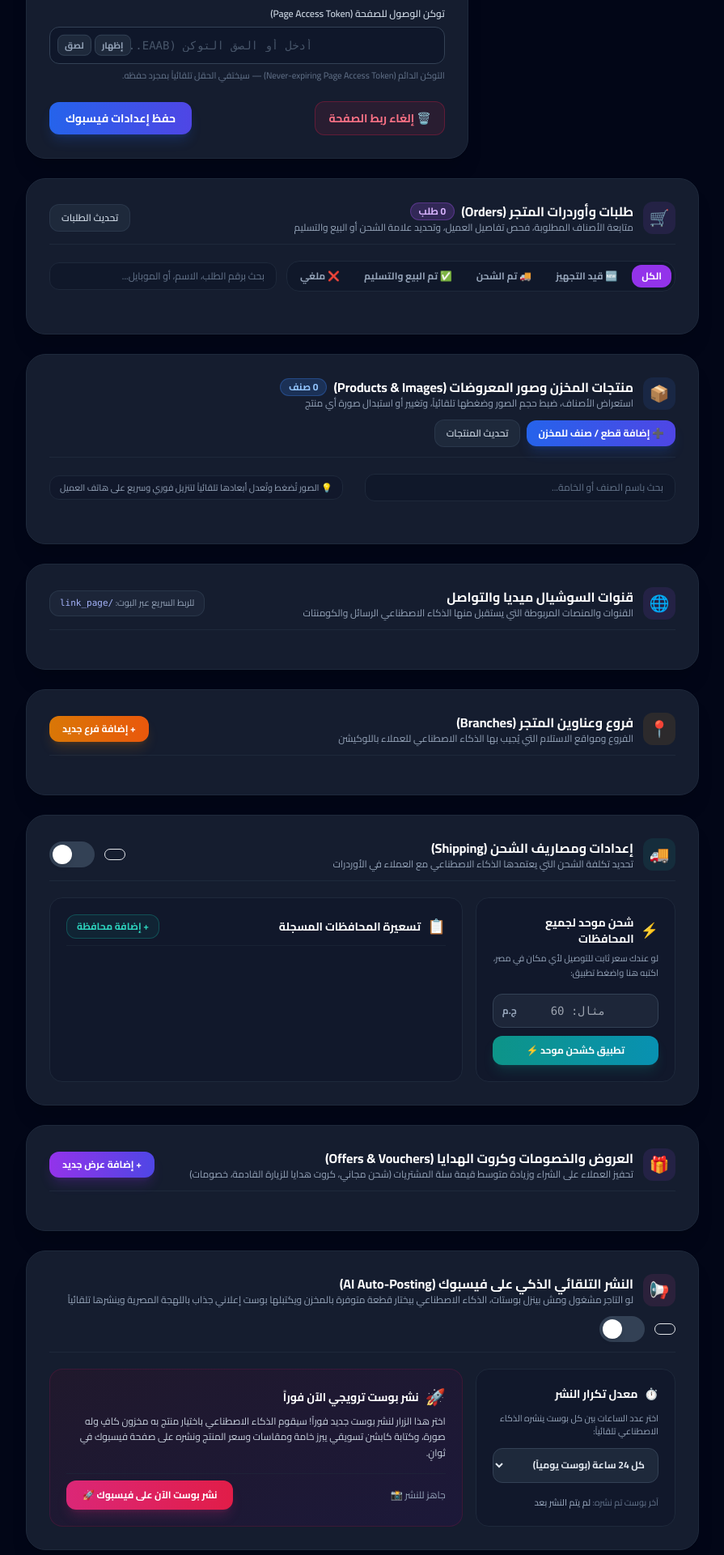
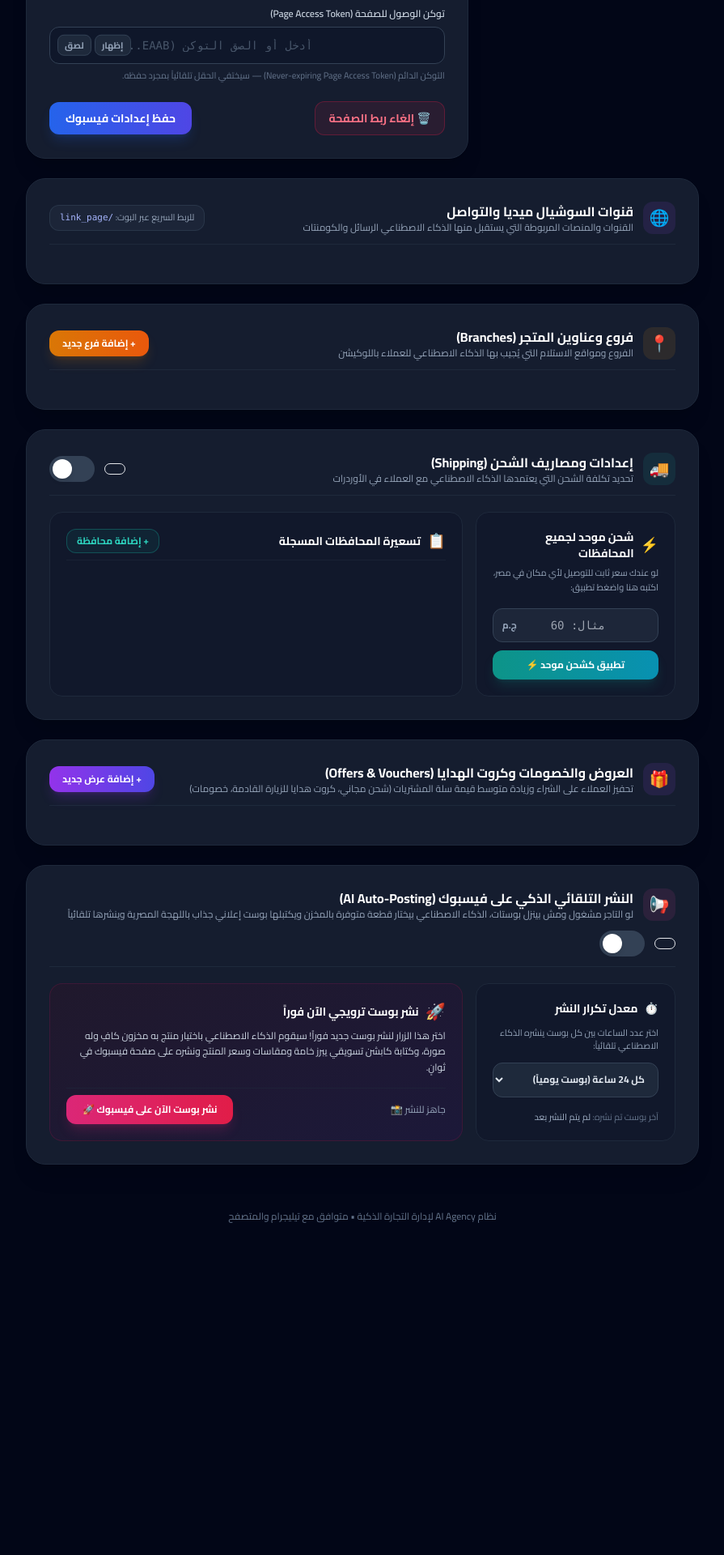
Before and after one commit to escanor-A/ai-agency, a FastAPI app: page /dashboard in a window 1280 px wide. Shown: the part 1099-3019 px from the top of the page at 81% size, without its empty margins (192-1087 px from the left). After the commit the page ends 2609 px from the top, so only its background shows below. Run offline with FastAPI, Linux system fonts and the light colour scheme; data that the repository does not hold is empty; some libraries are stand-ins or nearby versions.

Commit message:
UI: Convert orders and products into sleek popups triggered from stat cards to remove vertical scrollbar

```diff
--- a/templates/dashboard.html
+++ b/templates/dashboard.html
@@ -222,7 +222,7 @@
 
   <!-- Add Stock / New Product Modal (تحديث المخزون وإضافة قطع جديدة) -->
   <div id="addStockModal"
-    class="fixed inset-0 z-40 bg-slate-950/80 backdrop-blur-md flex items-center justify-center p-4 hidden">
+    class="fixed inset-0 z-50 bg-slate-950/80 backdrop-blur-md flex items-center justify-center p-4 hidden">
     <div
       class="glass-card bg-slate-900 border border-slate-800 rounded-3xl p-6 sm:p-7 max-w-lg w-full shadow-2xl text-right max-h-[90vh] overflow-y-auto space-y-4">
       <div class="flex items-center justify-between pb-3 border-b border-slate-800">
@@ -638,7 +784,7 @@
       </div>
 
       <!-- Card 3: Products -->
-      <div onclick="scrollToSection('productsSection')"
+      <div onclick="openProductsModal()"
         class="glass-card rounded-2xl p-4 sm:p-5 flex flex-col justify-between border-slate-800/80 hover:border-blue-500/50 hover:bg-slate-800/40 transition cursor-pointer group shadow-lg">
         <div class="flex items-center justify-between mb-2">
           <span class="text-xs font-semibold text-slate-400 group-hover:text-blue-400 transition">المنتجات
@@ -655,7 +801,7 @@
       </div>
 
       <!-- Card 4: Orders -->
-      <div onclick="scrollToSection('ordersSection')"
+      <div onclick="openOrdersModal()"
         class="glass-card rounded-2xl p-4 sm:p-5 flex flex-col justify-between border-slate-800/80 hover:border-purple-500/50 hover:bg-slate-800/40 transition cursor-pointer group shadow-lg shadow-purple-950/20 ring-1 ring-purple-500/20">
         <div class="flex items-center justify-between mb-2">
           <span class="text-xs font-semibold text-slate-400 group-hover:text-purple-400 transition">إجمالي
@@ -909,120 +1055,6 @@
 
       </div>
 
-    </div>
-
-    <!-- Section: Store Orders Management (متابعة وإدارة الطلبات) -->
-    <div id="ordersSection"
-      class="glass-card rounded-3xl p-5 sm:p-7 border-slate-800 shadow-xl space-y-5 scroll-mt-6 transition-all duration-300">
-      <div class="flex flex-wrap items-center justify-between gap-3 pb-3 border-b border-slate-800">
-        <div class="flex items-center gap-3">
-          <div class="w-10 h-10 rounded-xl bg-purple-500/10 text-purple-400 flex items-center justify-center text-xl">
-            🛒
-          </div>
-          <div>
-            <div class="flex items-center gap-2">
-              <h3 class="text-base font-bold text-white">طلبات وأوردرات المتجر (Orders)</h3>
-              <span id="ordersCountBadge"
-                class="px-2.5 py-0.5 rounded-full text-xs font-bold bg-purple-500/20 text-purple-300 border border-purple-500/30">0
-                طلب</span>
-            </div>
-            <p class="text-xs text-slate-400">متابعة الأصناف المطلوبة، فحص تفاصيل العميل، وتحديد علامة الشحن أو البيع
-              والتسليم</p>
-          </div>
-        </div>
-
-        <div class="flex items-center gap-2">
-          <button type="button" onclick="loadOrdersData()"
-            class="px-3.5 py-2 rounded-xl bg-slate-800 hover:bg-slate-700 text-slate-300 text-xs font-semibold flex items-center gap-1.5 border border-slate-700/60 transition">
-            <span id="ordersRefreshSpinner" class="hidden animate-spin">🔄</span>
-            <span>تحديث الطلبات</span>
-          </button>
-        </div>
-      </div>
-
-      <!-- Filters & Search Toolbar -->
-      <div class="flex flex-col sm:flex-row gap-3 items-stretch sm:items-center justify-between">
-        <!-- Status Tabs / Filter Pills -->
-        <div class="flex flex-wrap gap-1.5 p-1 bg-slate-900/80 rounded-2xl border border-slate-800 text-xs">
-          <button type="button" onclick="filterOrders('all')" id="orderTab-all"
-            class="order-filter-tab px-3 py-1.5 rounded-xl font-bold bg-purple-600 text-white transition">الكل</button>
-          <button type="button" onclick="filterOrders('new')" id="orderTab-new"
-            class="order-filter-tab px-3 py-1.5 rounded-xl font-bold text-slate-400 hover:text-white transition">🆕 قيد
-            التجهيز</button>
-          <button type="button" onclick="filterOrders('shipped')" id="orderTab-shipped"
-            class="order-filter-tab px-3 py-1.5 rounded-xl font-bold text-slate-400 hover:text-white transition">🚚 تم
-            الشحن</button>
-          <button type="button" onclick="filterOrders('delivered')" id="orderTab-delivered"
-            class="order-filter-tab px-3 py-1.5 rounded-xl font-bold text-slate-400 hover:text-white transition">✅ تم
-            البيع والتسليم</button>
-          <button type="button" onclick="filterOrders('cancelled')" id="orderTab-cancelled"
-            class="order-filter-tab px-3 py-1.5 rounded-xl font-bold text-slate-400 hover:text-white transition">❌
-            ملغي</button>
-        </div>
-
-        <!-- Search Input -->
-        <div class="relative flex-1 sm:max-w-xs">
-          <input type="text" id="orderSearchInput" oninput="handleOrderSearch()"
-            placeholder="بحث برقم الطلب، الاسم، أو الموبايل..."
-            class="w-full bg-slate-900/80 border border-slate-800 rounded-xl px-3.5 py-2 text-xs text-white placeholder-slate-500 focus:outline-none focus:border-purple-500 transition">
-        </div>
-      </div>
-
-      <!-- Orders Grid (مربعات الطلبات) -->
-      <div id="ordersContainer" class="grid grid-cols-1 md:grid-cols-2 lg:grid-cols-3 gap-4 pt-1">
-        <!-- Rendered via JS -->
-      </div>
-    </div>
-
-    <!-- Section: Products & Images (منتجات المخزن وصور المعروضات) -->
-    <div id="productsSection"
-      class="glass-card rounded-3xl p-5 sm:p-7 border-slate-800 shadow-xl space-y-5 scroll-mt-6 transition-all duration-300">
-      <div class="flex flex-wrap items-center justify-between gap-3 pb-3 border-b border-slate-800">
-        <div class="flex items-center gap-3">
-          <div class="w-10 h-10 rounded-xl bg-blue-500/10 text-blue-400 flex items-center justify-center text-xl">
-            📦
-          </div>
-          <div>
-            <div class="flex items-center gap-2">
-              <h3 class="text-base font-bold text-white">منتجات المخزن وصور المعروضات (Products & Images)</h3>
-              <span id="productsCountBadge"
-                class="px-2.5 py-0.5 rounded-full text-xs font-bold bg-blue-500/20 text-blue-300 border border-blue-500/30">0
-                صنف</span>
-            </div>
-            <p class="text-xs text-slate-400">استعراض الأصناف، ضبط حجم الصور وضغطها تلقائياً، وتغيير أو استبدال صورة أي
-              منتج</p>
-          </div>
-        </div>
-
-        <div class="flex items-center gap-2">
-          <button type="button" onclick="openAddStockModal()"
-            class="px-3.5 py-2 rounded-xl bg-gradient-to-r from-blue-600 to-indigo-600 hover:from-blue-500 hover:to-indigo-500 text-white text-xs font-bold flex items-center gap-1.5 shadow-lg shadow-blue-600/20 transition transform active:scale-95">
-            <span>➕ إضافة قطع / صنف للمخزن</span>
-          </button>
-          <button type="button" onclick="loadProductsData()"
-            class="px-3.5 py-2 rounded-xl bg-slate-800 hover:bg-slate-700 text-slate-300 text-xs font-semibold flex items-center gap-1.5 border border-slate-700/60 transition">
-            <span id="productsRefreshSpinner" class="hidden animate-spin">🔄</span>
-            <span>تحديث المنتجات</span>
-          </button>
-        </div>
-      </div>
-
-      <!-- Search Toolbar -->
-      <div class="flex flex-col sm:flex-row items-stretch sm:items-center justify-between gap-3">
-        <div class="relative flex-1 max-w-sm">
-          <input type="text" id="productSearchInput" oninput="handleProductSearch()"
-            placeholder="بحث باسم الصنف أو الخامة..."
-            class="w-full bg-slate-900/80 border border-slate-800 rounded-xl px-3.5 py-2 text-xs text-white placeholder-slate-500 focus:outline-none focus:border-blue-500 transition">
-        </div>
-        <div class="text-[11px] text-slate-400 bg-slate-900/60 px-3 py-1.5 rounded-xl border border-slate-800">
-          💡 الصور تُضغط وتُعدل أبعادها تلقائياً لتنزيل فوري وسريع على هاتف العميل
-        </div>
-      </div>
-
-      <!-- Products Grid -->
-      <div id="productsContainer" class="grid grid-cols-1 sm:grid-cols-2 md:grid-cols-3 lg:grid-cols-4 gap-4 pt-1">
-        <!-- Rendered via JS -->
-      </div>
     </div>
 
     <!-- Section 3: Social Media Channels (قنوات السوشيال ميديا والتواصل) -->
@@ -2651,9 +2683,43 @@
     }
 
     // -----------------------------------------------------------------
-    // Scroll to Section Helper
+    // Modals & Navigation Helpers (فتح وإغلاق نوافذ الطلبات والمنتجات)
     // -----------------------------------------------------------------
+    function openOrdersModal() {
+      const modal = document.getElementById('ordersModal');
+      if (modal) {
+        modal.classList.remove('hidden');
+        loadOrdersData();
+      }
+    }
+
+    function closeOrdersModal() {
+      const modal = document.getElementById('ordersModal');
+      if (modal) modal.classList.add('hidden');
+    }
+
+    function openProductsModal() {
+      const modal = document.getElementById('productsModal');
+      if (modal) {
+        modal.classList.remove('hidden');
+        loadProductsData();
+      }
+    }
+
+    function closeProductsModal() {
+      const modal = document.getElementById('productsModal');
+      if (modal) modal.classList.add('hidden');
+    }
+
     function scrollToSection(id) {
+      if (id === 'ordersSection') {
+        openOrdersModal();
+        return;
+      }
+      if (id === 'productsSection') {
+        openProductsModal();
+        return;
+      }
       const el = document.getElementById(id);
       if (el) {
         el.scrollIntoView({ behavior: 'smooth', block: 'start' });
```
Also changed, not shown: other parts of templates/dashboard.html (+146 -0 lines), tiktokPzmur3aS6Y6aZHUVYotVZpsE5CekJpOU.txt (line endings or trailing spaces).
